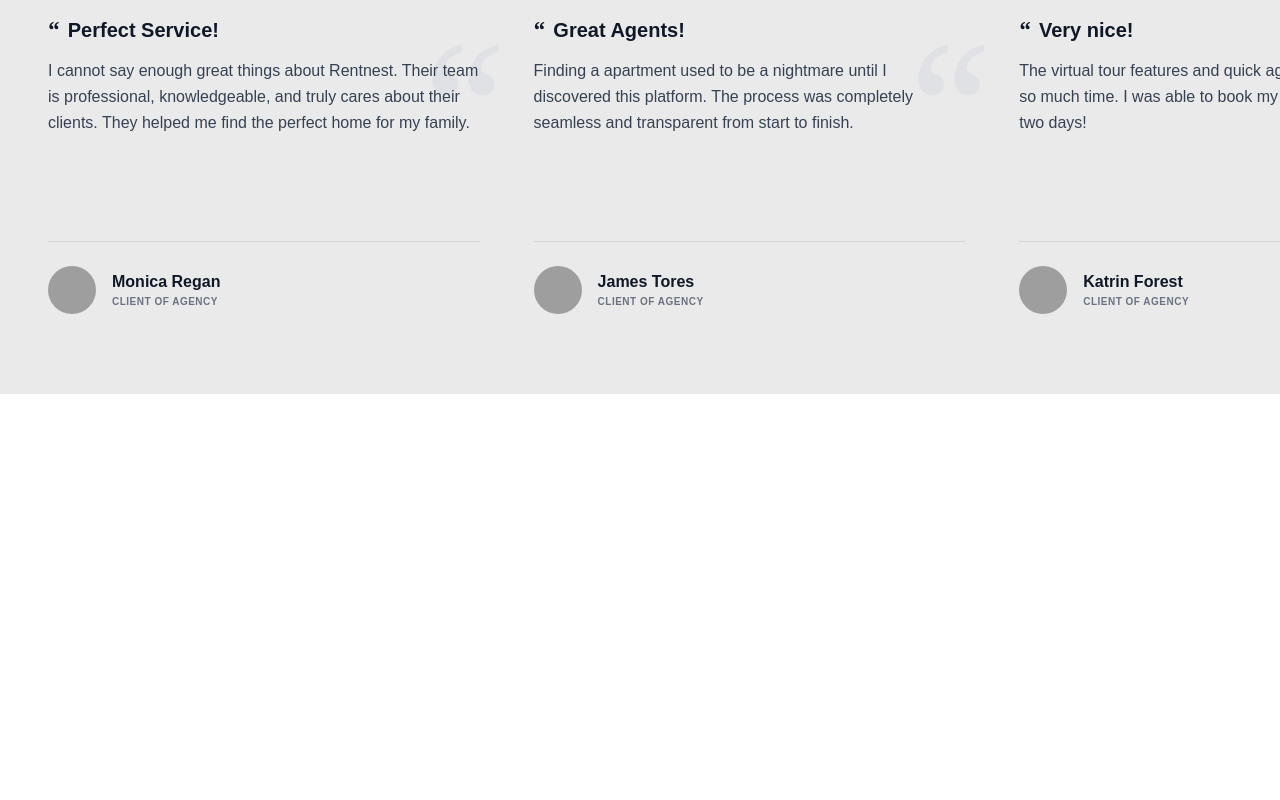
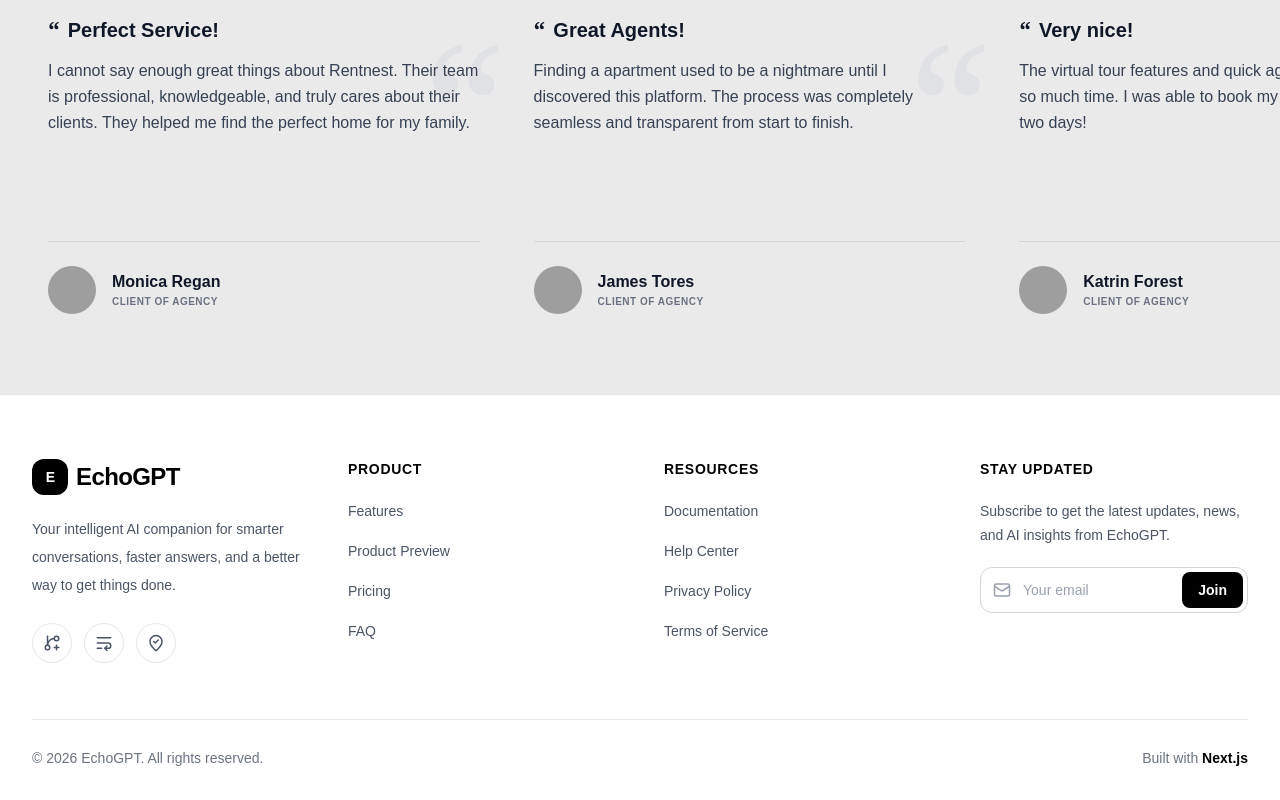
Before and after one commit to saifur2468/Job-Task-3, a Next.js app: page / in a window 1280 px wide. Shown: the part 7404-8204 px from the top of the page. Before the commit the page ends 7798 px from the top, so only its background shows below. Built offline with nearby package versions, Linux system fonts and the light colour scheme; grey boxes are pictures that could not be loaded.

Commit message:
feat:add footer section

```diff
--- a/app/layout.tsx
+++ b/app/layout.tsx
@@ -1,6 +1,7 @@
 import type { Metadata } from "next";
 import "./globals.css";
 import Navbar from "./src/landingpage/navbar/navbar";
+import Footer from "./src/landingpage/footer/footer";
 
 
 export const metadata: Metadata = {
@@ -19,6 +20,7 @@ export default function RootLayout({
   <Navbar></Navbar>
 
         {children}
+        <Footer></Footer>
       </body>
     </html>
   );
--- a/app/page.tsx
+++ b/app/page.tsx
@@ -7,6 +7,7 @@ import FAQSection from './src/landingpage/faq/faq';
 import TestimonialSection from './src/landingpage/testimonal/testimonal';
 import Features from './src/landingpage/featuerspage/featuerpage';
 import ProductPreview from './src/landingpage/productpreview/productpreview';
+
 
 const page = () => {
   return (
@@ -19,7 +20,7 @@ const page = () => {
      <PricingSection></PricingSection>
      <FAQSection></FAQSection>
      <TestimonialSection></TestimonialSection>
-    </div>
+     </div>
   );
 };
 
--- a/app/src/landingpage/footer/footer.tsx
+++ b/app/src/landingpage/footer/footer.tsx
@@ -0,0 +1,222 @@
+
+"use client";
+
+import Link from "next/link";
+import {
+
+
+
+  Mail,
+  ArrowUpRight,
+  GitBranchPlus,
+  LucideMapPinCheckInside,
+  LucideTextWrap,
+} from "lucide-react";
+
+export default function Footer() {
+  return (
+    <footer className="border-t border-gray-200 bg-white text-black">
+      <div className="mx-auto max-w-7xl px-4 pb-8 pt-16 sm:px-6 lg:px-8">
+        {/* Main Footer */}
+        <div className="grid gap-12 md:grid-cols-2 lg:grid-cols-4">
+          {/* Brand */}
+          <div className="lg:col-span-1">
+            <Link
+              href="/"
+              className="inline-flex items-center gap-2 text-2xl font-bold tracking-tight"
+            >
+              <span className="flex h-9 w-9 items-center justify-center rounded-xl bg-black text-sm font-bold text-white">
+                E
+              </span>
+              EchoGPT
+            </Link>
+
+            <p className="mt-5 max-w-sm text-sm leading-7 text-gray-600">
+              Your intelligent AI companion for smarter conversations,
+              faster answers, and a better way to get things done.
+            </p>
+
+            {/* Social Icons */}
+            <div className="mt-6 flex items-center gap-3">
+              <a
+                href="#"
+                aria-label="GitHub"
+                className="flex h-10 w-10 items-center justify-center rounded-full border border-gray-200 text-gray-600 transition hover:border-black hover:bg-black hover:text-white"
+              >
+                <GitBranchPlus size={18} />
+              </a>
+
+              <a
+                href="#"
+                aria-label="Twitter"
+                className="flex h-10 w-10 items-center justify-center rounded-full border border-gray-200 text-gray-600 transition hover:border-black hover:bg-black hover:text-white"
+              >
+                <LucideTextWrap size={18} />
+              </a>
+
+              <a
+                href="#"
+                aria-label="LinkedIn"
+                className="flex h-10 w-10 items-center justify-center rounded-full border border-gray-200 text-gray-600 transition hover:border-black hover:bg-black hover:text-white"
+              >
+                <LucideMapPinCheckInside size={18} />
+              </a>
+            </div>
+          </div>
+
+          {/* Product */}
+          <div>
+            <h3 className="text-sm font-bold uppercase tracking-wider text-black">
+              Product
+            </h3>
+
+            <ul className="mt-5 space-y-4">
+              <li>
+                <Link
+                  href="#features"
+                  className="text-sm text-gray-600 transition hover:text-black"
+                >
+                  Features
+                </Link>
+              </li>
+
+              <li>
+                <Link
+                  href="#preview"
+                  className="text-sm text-gray-600 transition hover:text-black"
+                >
+                  Product Preview
+                </Link>
+              </li>
+
+              <li>
+                <Link
+                  href="#pricing"
+                  className="text-sm text-gray-600 transition hover:text-black"
+                >
+                  Pricing
+                </Link>
+              </li>
+
+              <li>
+                <Link
+                  href="#faq"
+                  className="text-sm text-gray-600 transition hover:text-black"
+                >
+                  FAQ
+                </Link>
+              </li>
+            </ul>
+          </div>
+
+          {/* Resources */}
+          <div>
+            <h3 className="text-sm font-bold uppercase tracking-wider text-black">
+              Resources
+            </h3>
+
+            <ul className="mt-5 space-y-4">
+              <li>
+                <Link
+                  href="#"
+                  className="group inline-flex items-center gap-1 text-sm text-gray-600 transition hover:text-black"
+                >
+                  Documentation
+                  <ArrowUpRight
+                    size={14}
+                    className="opacity-0 transition group-hover:opacity-100"
+                  />
+                </Link>
+              </li>
+
+              <li>
+                <Link
+                  href="#"
+                  className="group inline-flex items-center gap-1 text-sm text-gray-600 transition hover:text-black"
+                >
+                  Help Center
+                  <ArrowUpRight
+                    size={14}
+                    className="opacity-0 transition group-hover:opacity-100"
+                  />
+                </Link>
+              </li>
+
+              <li>
+                <Link
+                  href="#"
+                  className="group inline-flex items-center gap-1 text-sm text-gray-600 transition hover:text-black"
+                >
+                  Privacy Policy
+                  <ArrowUpRight
+                    size={14}
+                    className="opacity-0 transition group-hover:opacity-100"
+                  />
+                </Link>
+              </li>
+
+              <li>
+                <Link
+                  href="#"
+                  className="group inline-flex items-center gap-1 text-sm text-gray-600 transition hover:text-black"
+                >
+                  Terms of Service
+                  <ArrowUpRight
+                    size={14}
+                    className="opacity-0 transition group-hover:opacity-100"
+                  />
+                </Link>
+              </li>
+            </ul>
+          </div>
+
+          {/* Newsletter */}
+          <div>
+            <h3 className="text-sm font-bold uppercase tracking-wider text-black">
+              Stay Updated
+            </h3>
+
+            <p className="mt-5 text-sm leading-6 text-gray-600">
+              Subscribe to get the latest updates, news, and AI insights from
+              EchoGPT.
+            </p>
+
+            <div className="mt-5">
+              <div className="flex overflow-hidden rounded-xl border border-gray-300 bg-white focus-within:border-black">
+                <div className="flex items-center pl-3 text-gray-400">
+                  <Mail size={18} />
+                </div>
+
+                <input
+                  type="email"
+                  placeholder="Your email"
+                  className="min-w-0 flex-1 bg-transparent px-3 py-3 text-sm text-black outline-none placeholder:text-gray-400"
+                />
+
+                <button
+                  type="button"
+                  className="m-1 rounded-lg bg-black px-4 py-2 text-sm font-semibold text-white transition hover:bg-gray-800"
+                >
+                  Join
+                </button>
+              </div>
+            </div>
+          </div>
+        </div>
+
+        {/* Bottom */}
+        <div className="mt-14 flex flex-col gap-4 border-t border-gray-200 pt-7 sm:flex-row sm:items-center sm:justify-between">
+          <p className="text-sm text-gray-500">
+            © {new Date().getFullYear()} EchoGPT. All rights reserved.
+          </p>
+
+          <p className="text-sm text-gray-500">
+            Built with{" "}
+            <span className="font-semibold text-black">Next.js</span>
+
+          </p>
+        </div>
+      </div>
+    </footer>
+  );
+}
```
